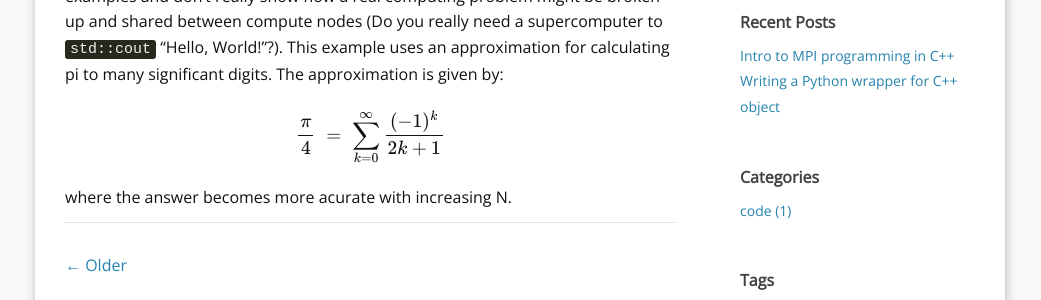
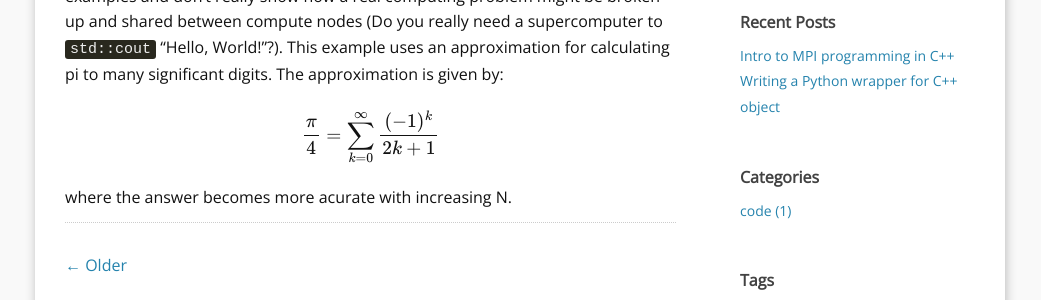
Before and after one commit to dvalters/dvalters.github.io, a Jekyll site: the page built from _posts/2016-07-13-MPI-CPP.markdown, in a window 1280 px wide. Shown: the part 663-963 px from the top of the page, without its empty margins (120-1161 px from the left). Built offline with Jekyll 4.4.1, drawn with Linux system fonts in a browser that asks for light colours; formulas are drawn with MathJax 3; comment, search, counter and statistics services are not loaded.

```diff
--- a/_posts/2016-07-13-MPI-CPP.markdown
+++ b/_posts/2016-07-13-MPI-CPP.markdown
@@ -12,6 +12,6 @@ MPI is the **Message Passing Interface**, a standard and series of libraries for
 
 There are dozens of hello world example MPI programs, but these are fairly trivial examples and don't really show how a real computing problem might be broken up and shared between compute nodes (Do you really need a supercomputer to `std::cout` "Hello, World!"?). This example uses an approximation for calculating pi to many significant digits. The approximation is given by:
 
-$$\frac{\pi}4\;=\;\sum_{k=0}^\infty\frac{(-1)^k}{2k+1}$$
+$$\frac{\pi}{4} = \sum_{k=0}^\infty\frac{(-1)^k}{2k+1}$$
 
 where the answer becomes more acurate with increasing N.
```
